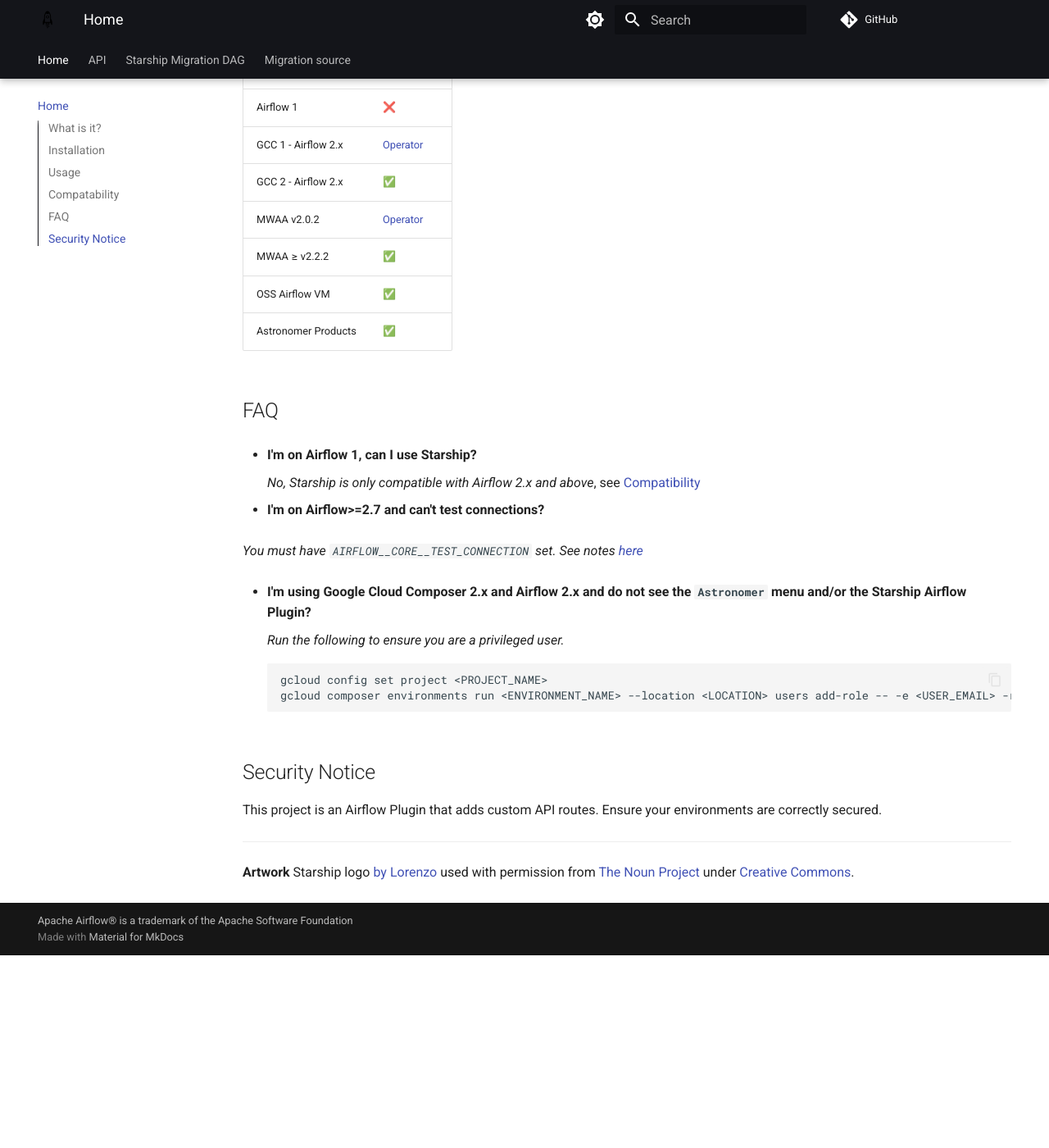
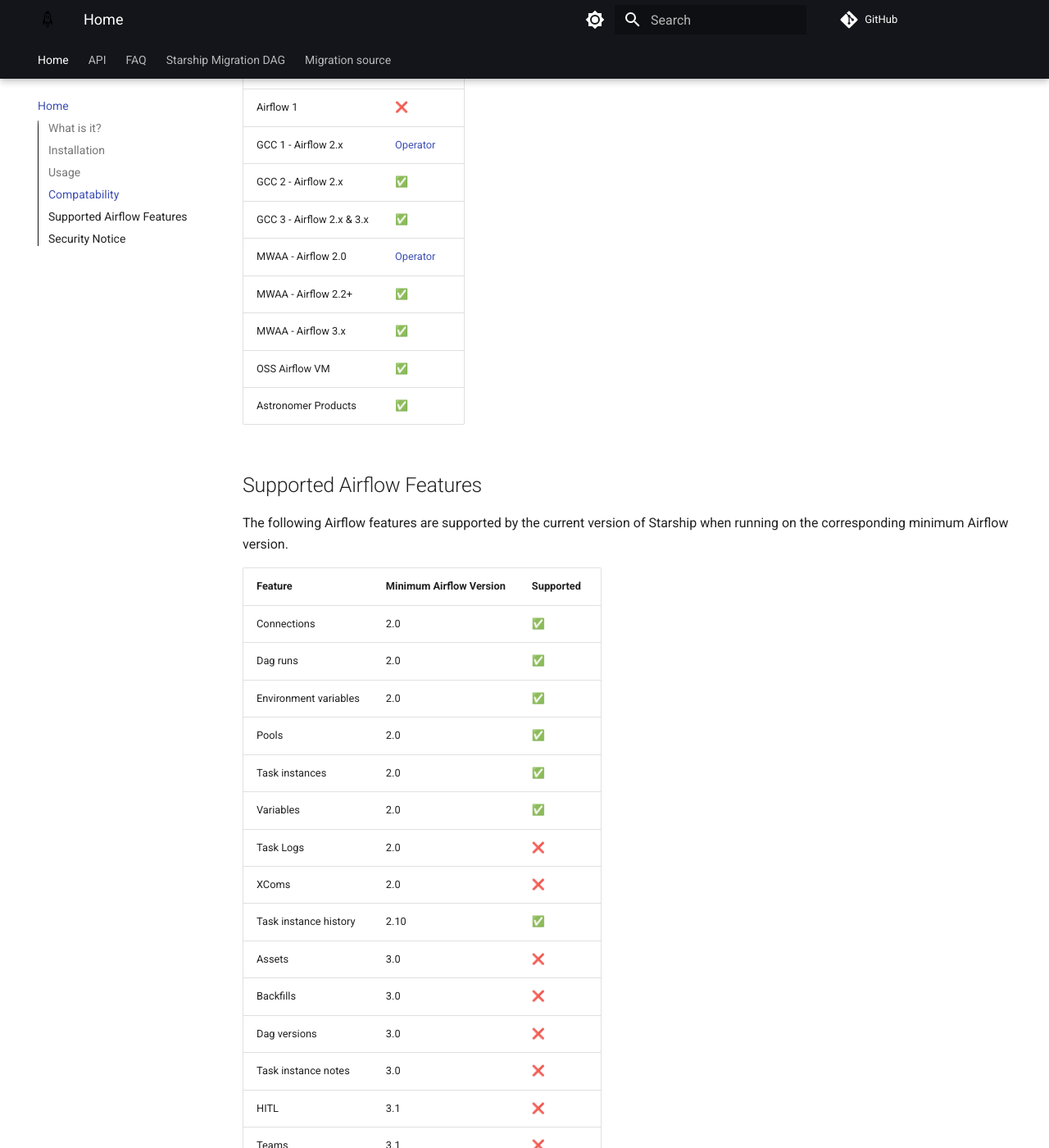
Before and after one commit to astronomer/starship, an MkDocs documentation site: the page built from docs/index.md, in a window 1280 px wide and 1400 px high, scrolled down 1439 px. Shown: the whole window at 82% size. Built offline with MkDocs 1.6.1 and Material for MkDocs 9.7.7, drawn with Linux system fonts in a browser that asks for light colours; comment, search, counter and statistics services are not loaded; before the commit the page ends 2604 px from its top, so only the background shows below that.

Commit message:
update docs with Airflow 3 (#150)
* docs: move FAQ to dedicated section

Dedicate a section to FAQ and reformat the entries with linkable headers.

* docs: minor formatting tweaks

* docs: add Airflow 3 support

* docs: add overview of which Airflow features are supported by Starship.

* docs: add faq about upgrading to Airflow 3

````diff
--- a/docs/index.md
+++ b/docs/index.md
@@ -23,21 +23,23 @@
 </p>
 
 ## Installation
+
 ```shell
 pip install astronomer-starship
 ```
 
 ## Usage
+
 1. Create a [Workspace](https://docs.astronomer.io/astro/manage-workspaces) in [Astro](https://cloud.astronomer.io/) or [Software](https://docs.astronomer.io/software) to hold Astro Deployments
 2. [Create an Astro Deployment](https://docs.astronomer.io/astro/create-deployment) matching the source Airflow deployment configuration as possible
 3. Run `astro dev init` with the [Astro CLI](https://docs.astronomer.io/astro/cli/overview) to create a [Astro Project](https://docs.astronomer.io/astro/cli/develop-project) locally in your terminal
 4. Add any DAGs to the `/dags` folder in the Astro Project
 5. Complete any additional setup required to convert your existing Airflow deployment to an Astro Project
-5. [Install Starship](#installation) (and any additional Python Dependencies) to the Astro Project
-6. [Install Starship](#installation) to your existing Airflow Deployment
-4. [Deploy the Astro Project](https://docs.astronomer.io/astro/cli/astro-deploy) to the Astro Deployment with `astro deploy`
-7. In the Airflow UI of the source Airflow deployment, navigate to the new `Astronomer` menu and select the `Migration Tool 🚀` option
-8. Follow the UI prompts to migrate, or if needed, look at the instructions to use the Operator
+6. [Install Starship](#installation) (and any additional Python Dependencies) to the Astro Project
+7. [Install Starship](#installation) to your existing Airflow Deployment
+8. [Deploy the Astro Project](https://docs.astronomer.io/astro/cli/astro-deploy) to the Astro Deployment with `astro deploy`
+9. In the Airflow UI of the source Airflow deployment, navigate to the new `Astronomer` menu and select the `Migration Tool 🚀` option
+10. Follow the UI prompts to migrate, or if needed, look at the instructions to use the Operator
 
 ## Compatability
 
@@ -46,30 +48,38 @@
 | Airflow 1           | ❌                      |
 | GCC 1 - Airflow 2.x | [Operator](./operator) |
 | GCC 2 - Airflow 2.x | ✅                      |
-| MWAA v2.0.2         | [Operator](./operator) |
-| MWAA ≥ v2.2.2       | ✅                      |
+| GCC 3 - Airflow 2.x & 3.x| ✅                 |
+| MWAA - Airflow 2.0  | [Operator](./operator) |
+| MWAA - Airflow 2.2+ | ✅                      |
+| MWAA - Airflow 3.x  | ✅                      |
 | OSS Airflow VM      | ✅                      |
 | Astronomer Products | ✅                      |
 
+## Supported Airflow Features
 
-## FAQ
-- **I'm on Airflow 1, can I use Starship?**
+The following Airflow features are supported by the current version of Starship when running
+on the corresponding minimum Airflow version.
 
-    _No, Starship is only compatible with Airflow 2.x and above_, see [Compatibility](#compatability)
-
-- **I'm on Airflow>=2.7 and can't test connections?**
-
-  _You must have `AIRFLOW__CORE__TEST_CONNECTION` set. See notes [here](https://airflow.apache.org/docs/apache-airflow/stable/release_notes.html#disable-default-allowing-the-testing-of-connections-in-ui-api-and-cli-32052)_
-
-- **I'm using Google Cloud Composer 2.x and Airflow 2.x and do not see the `Astronomer` menu and/or the Starship Airflow Plugin?**
-
-    _Run the following to ensure you are a privileged user._
-    ```
-    gcloud config set project <PROJECT_NAME>
-    gcloud composer environments run <ENVIRONMENT_NAME> --location <LOCATION> users add-role -- -e <USER_EMAIL> -r Admin
-    ```
+| Feature | Minimum Airflow Version | Supported |
+| --- | --- | --- |
+| Connections | 2.0 | ✅ |
+| Dag runs | 2.0 | ✅ |
+| Environment variables | 2.0 | ✅ |
+| Pools | 2.0 | ✅ |
+| Task instances | 2.0 | ✅ |
+| Variables | 2.0 | ✅ |
+| Task Logs | 2.0 | ❌ |
+| XComs | 2.0 | ❌ |
+| Task instance history | 2.10 | ✅ |
+| Assets | 3.0 | ❌ |
+| Backfills | 3.0 | ❌ |
+| Dag versions | 3.0 | ❌ |
+| Task instance notes | 3.0 | ❌ |
+| HITL | 3.1 | ❌ |
+| Teams | 3.1 | ❌ |
 
 ## Security Notice
+
 This project is an Airflow Plugin that adds custom API routes. Ensure your environments are correctly secured.
 
 ---
````
Also changed, not shown: docs/faq.md (added, +36 -0 lines).
